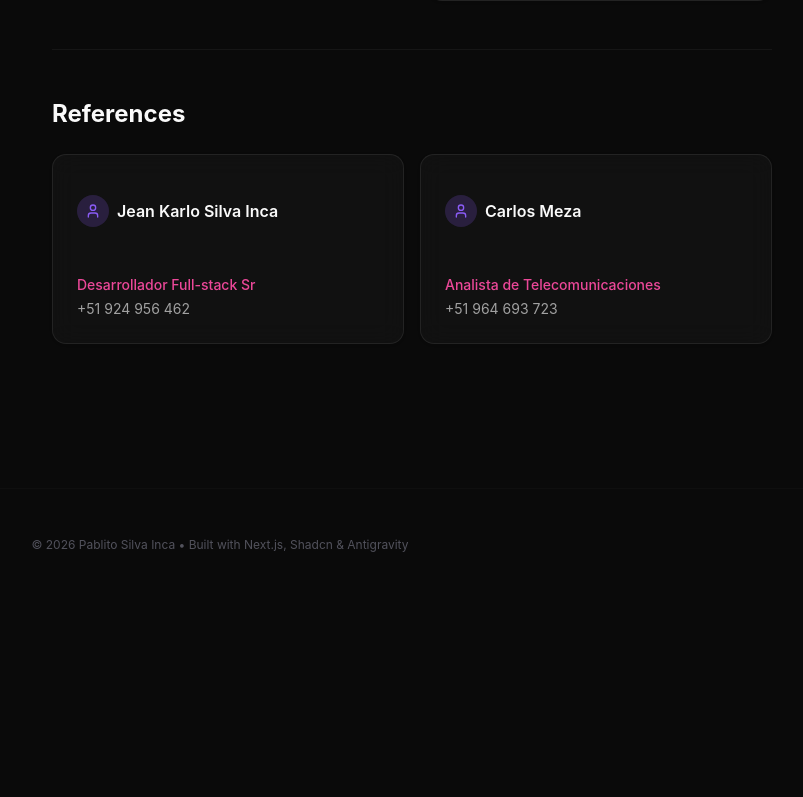
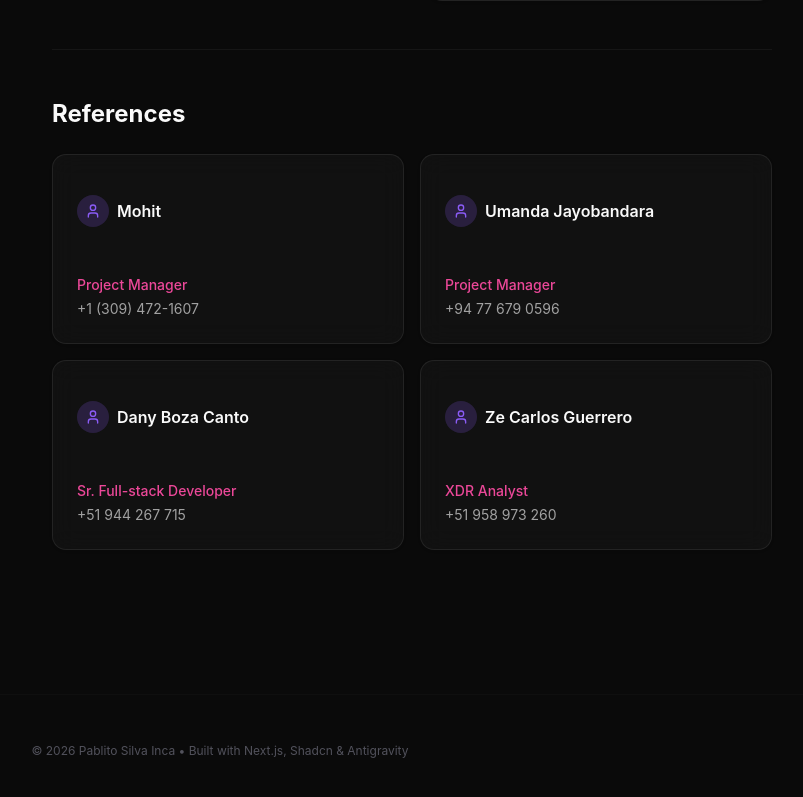
Before and after one commit to Pablituuu/profile, a Next.js app: page / in a window 1280 px wide. Shown: the part 3149-3946 px from the top of the page, without its empty margins (420-1223 px from the left). Before the commit the page ends 3750 px from the top, so only its background shows below. Built offline with nearby package versions, Linux system fonts and the light colour scheme; no server answers.

Commit message:
Update references with Mohit, Umanda, Dany, and Ze Carlos from images

```diff
--- /dev/null
+++ b/biome.json
@@ -0,0 +1,73 @@
+{
+  "$schema": "https://biomejs.dev/schemas/2.2.5/schema.json",
+  "vcs": {
+    "enabled": true,
+    "clientKind": "git",
+    "useIgnoreFile": true
+  },
+  "files": {
+    "ignoreUnknown": false,
+    "includes": ["**/*.ts", "**/*.tsx", "**/*.js", "**/*.jsx", "**/*.json"],
+    "experimentalScannerIgnores": [
+      "**/node_modules/**",
+      "**/dist/**",
+      "**/build/**",
+      "**/.next/**",
+      "**/coverage/**",
+      "**/*.d.ts",
+      "**/pnpm-lock.yaml",
+      "**/turbo.json"
+    ]
+  },
+  "formatter": {
+    "enabled": true,
+    "indentStyle": "space",
+    "indentWidth": 2
+  },
+
+  "linter": {
+    "enabled": true,
+    "rules": {
+      "recommended": true,
+      "complexity": {
+        "noExcessiveCognitiveComplexity": "warn"
+      },
+      "correctness": {
+        "useExhaustiveDependencies": "warn",
+        "useUniqueElementIds": "warn"
+      },
+      "suspicious": {
+        "noExplicitAny": "off",
+        "noUnsafeDeclarationMerging": "off"
+      },
+      "a11y": {
+        "noSvgWithoutTitle": "off",
+        "useMediaCaption": "off",
+        "noStaticElementInteractions": "off",
+        "useKeyWithClickEvents": "off"
+      }
+    }
+  },
+  "javascript": {
+    "formatter": {
+      "quoteStyle": "single",
+      "jsxQuoteStyle": "double",
+      "semicolons": "always",
+      "trailingCommas": "es5"
+    }
+  },
+  "json": {
+    "formatter": {
+      "indentStyle": "space",
+      "indentWidth": 2
+    }
+  },
+  "assist": {
+    "enabled": true,
+    "actions": {
+      "source": {
+        "organizeImports": "off"
+      }
+    }
+  }
+}
--- a/package.json
+++ b/package.json
@@ -6,7 +6,8 @@
     "dev": "next dev",
     "build": "next build",
     "start": "next start",
-    "lint": "eslint"
+    "lint": "eslint",
+    "format": "biome format --write ."
   },
   "dependencies": {
     "@radix-ui/react-avatar": "^1.1.11",
@@ -24,6 +25,7 @@
     "tailwind-merge": "^3.4.0"
   },
   "devDependencies": {
+    "@biomejs/biome": "2.2.0",
     "@tailwindcss/postcss": "^4",
     "@types/node": "^20",
     "@types/react": "^19",
--- a/src/components/sections/references-section.tsx
+++ b/src/components/sections/references-section.tsx
@@ -9,14 +9,24 @@ export function ReferencesSection() {
 
   const references = [
     {
-      name: "Jean Karlo Silva Inca",
-      role: "Desarrollador Full-stack Sr",
-      tel: "+51 924 956 462",
+      name: "Mohit",
+      role: t("rolePM"),
+      tel: "+1 (309) 472-1607",
     },
     {
-      name: "Carlos Meza",
-      role: "Analista de Telecomunicaciones",
-      tel: "+51 964 693 723",
+      name: "Umanda Jayobandara",
+      role: t("rolePM"),
+      tel: "+94 77 679 0596",
+    },
+    {
+      name: "Dany Boza Canto",
+      role: t("roleFullstack"),
+      tel: "+51 944 267 715",
+    },
+    {
+      name: "Ze Carlos Guerrero",
+      role: t("roleAnalyst"),
+      tel: "+51 958 973 260",
     },
   ];
 
--- a/src/i18n/translations.ts
+++ b/src/i18n/translations.ts
@@ -32,7 +32,7 @@ export const translations = {
     footer:
       "© 2026 Pablito Silva Inca • Construido con Next.js, Shadcn & Antigravity",
     expCliquify:
-      "Liderazgo en el desarrollo de editores de imágenes y video avanzados. Implementación de tecnologías complejas de manipulación de lienzos.",
+      "Liderazgo en el desarrollo de editores de imágenes y video avanzados. Implementación de tecnologías complejas de manipulación de lioenzos.",
     expMyDesign:
       "Desarrollo de editores de imágenes en Vue JS con renderizado optimizado a través de AWS Lambda. Integración de herramientas de diseño interactivas.",
     expDrawify:
@@ -41,6 +41,9 @@ export const translations = {
       "Operador avanzado de ciberseguridad en el área EDR. Despliegue, soporte y monitoreo del producto Cortex XDR para clientes corporativos.",
     roleFrontend: "Desarrollador Front-end",
     roleAnalyst: "Analista XDR",
+    rolePM: "Project Manager",
+    roleFullstack: "Desarrollador Full-stack Sr",
+    roleTelecom: "Analista de Telecomunicaciones",
   },
   en: {
     title: "Systems and Informatics Engineer",
@@ -84,6 +87,9 @@ export const translations = {
       "Advanced cybersecurity operator in the EDR area. Deployment, support, and monitoring of the Cortex XDR product for corporate clients.",
     roleFrontend: "Front-end Developer",
     roleAnalyst: "XDR Analyst",
+    rolePM: "Project Manager",
+    roleFullstack: "Sr. Full-stack Developer",
+    roleTelecom: "Telecommunications Analyst",
   },
 };
 
```
